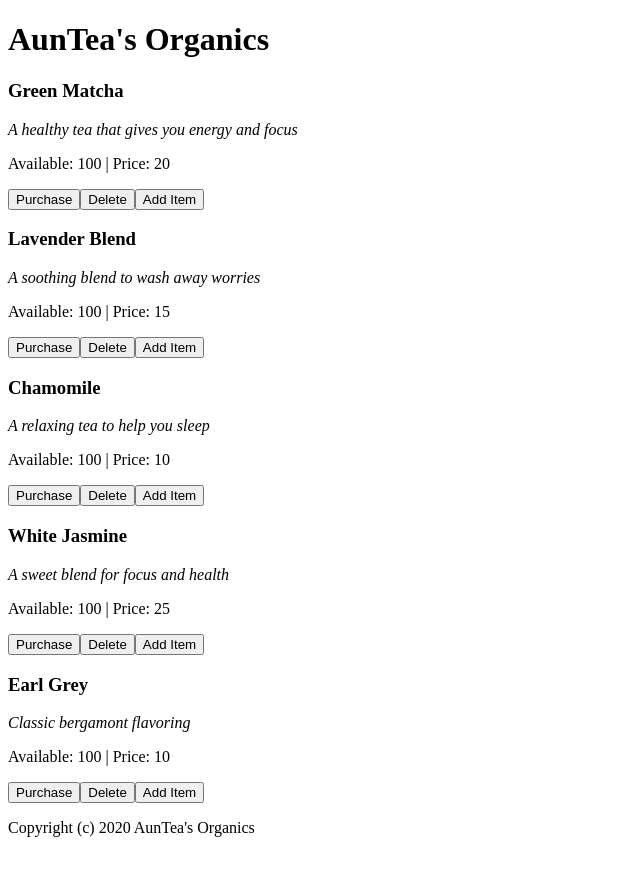
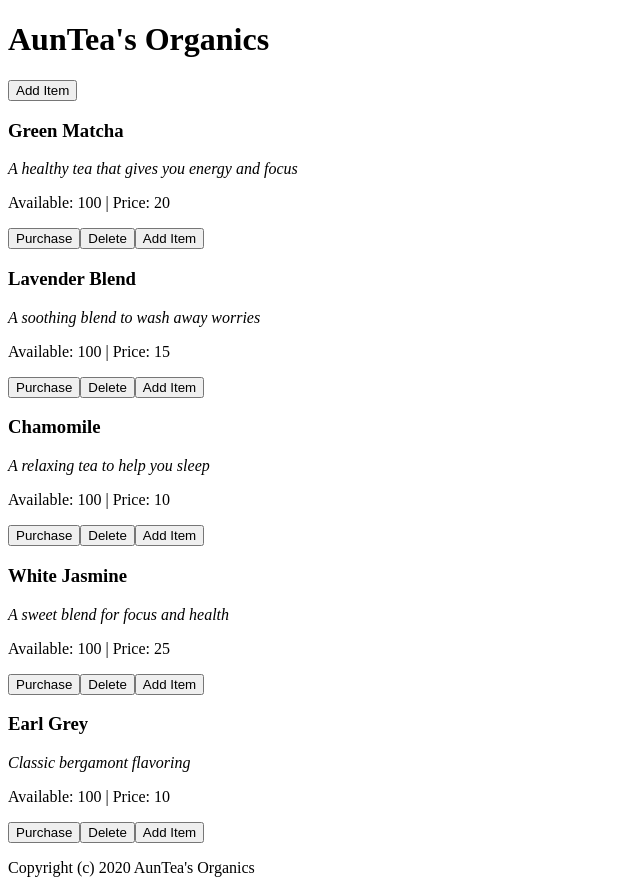
Before and after one commit to wrunion/epicodus-react-project, a React (Create React App) app: page / in a window 1280 px wide. Shown: the whole page, without its empty margins (0-640 px from the left). Before the commit the page ends 853 px from the top, so only its background shows below. Built offline with nearby package versions, Linux system fonts and the light colour scheme.

Commit message:
Add AddItem button to top of page.

```diff
--- a/src/components/ItemControl.js
+++ b/src/components/ItemControl.js
@@ -50,7 +50,7 @@ class ItemControl extends Component {
 
   handleFormSubmit = (item) => {
     console.log(item);
-    this.setState({itemList: [...this.state.itemList, item], formShowing: false});
+    this.setState({itemList: [item, ...this.state.itemList], formShowing: false});
   }
 
   deleteItem = (id) => {
@@ -73,35 +73,18 @@ class ItemControl extends Component {
     })});
   }
 
-  // subtractOneFromInventory = (e) => {
-  //   const id = e.target.id;
 
-  //   const newItemArray = this.state.itemArray.map(item => {
-  //     if (item.id === id) {
-  //       return {
-  //         name: item.name,
-  //         description: item.description,
-  //         available: item.available - 1,
-  //         price: item.price,
-  //         id: item.id
-  //       }
-  //     } else {
-  //       return item;
-  //     }
-  //   })
-
-  //   this.setState({ itemArray: newItemArray })
-  // };
 
   render() {
-
     if (this.state.formShowing) {
       return (
         <Form handleSubmitCallback={this.handleFormSubmit} />
       );
     } else if ((this.state.formShowing === false) && (this.state.itemList.length > 0)) {
       return (
-        this.state.itemList.map(item =>
+        <div className="ItemView">
+        <button onClick={this.displayForm}>Add Item</button>
+        {this.state.itemList.map(item =>
           <ItemDisplayMode
             key={item.id}
             id={item.id}
@@ -112,7 +95,8 @@ class ItemControl extends Component {
             deleteCallback={this.deleteItem}
             purchaseCallback={this.purchaseItem}
             handleAddItemClick={this.displayForm}
-          />)
+            />)}
+        </div>
       );
     } else {
       return (
```
Also changed, not shown: src/components/ItemDisplayMode.js (+3 -8 lines). Lines whose indentation alone changed are shown as unchanged.
